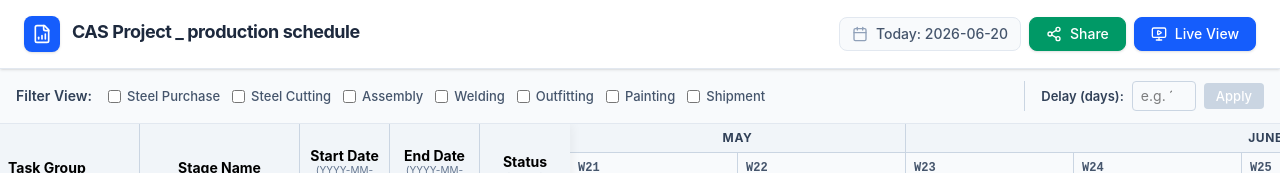
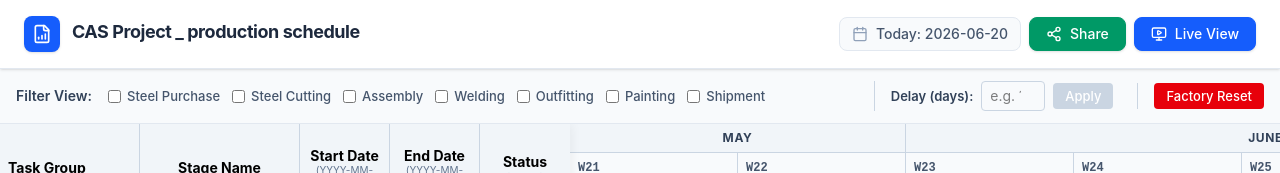
Before and after one commit to mariansokolowski01-boop/Harmonogram-CAS, a React (Vite) app: page / in a window 1280 px wide. Shown: the top 173 px of the page. Built offline with nearby package versions, Linux system fonts and the light colour scheme; no server answers; the database is empty.

Commit message:
feat: add factory reset functionality to Gantt chart
Introduce a destructive reset button to revert the project schedule to initial state after user confirmation.

```diff
--- a/src/components/GanttChart.tsx
+++ b/src/components/GanttChart.tsx
@@ -324,6 +324,20 @@ export function GanttChart() {
                 Apply
               </button>
            </div>
+
+           <div className="flex items-center border-l border-slate-300 pl-4 ml-2">
+             <button
+               onClick={() => {
+                 if (window.confirm('Are you sure you want to restore factory settings? All changes will be lost.')) {
+                   setDoc(doc(db, 'gantt', 'schedule'), { data: scheduleData });
+                 }
+               }}
+               className="bg-red-600 hover:bg-red-700 text-white px-3 py-1 rounded text-[13px] font-medium transition-colors"
+             >
+               Factory Reset
+             </button>
+           </div>
+
            {activeFilters.size > 0 && (
               <button onClick={() => {
                 const next = new Set<string>();
```
